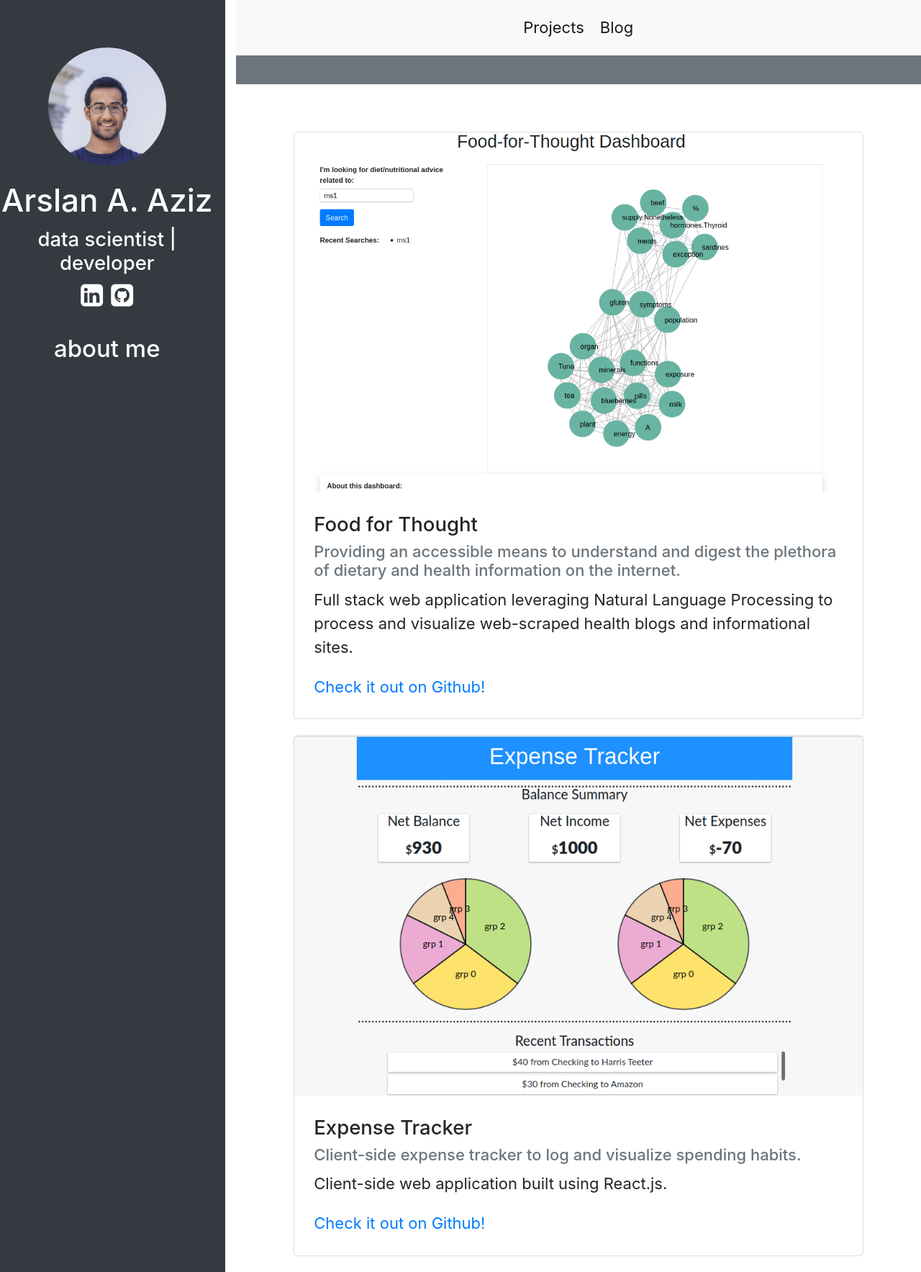
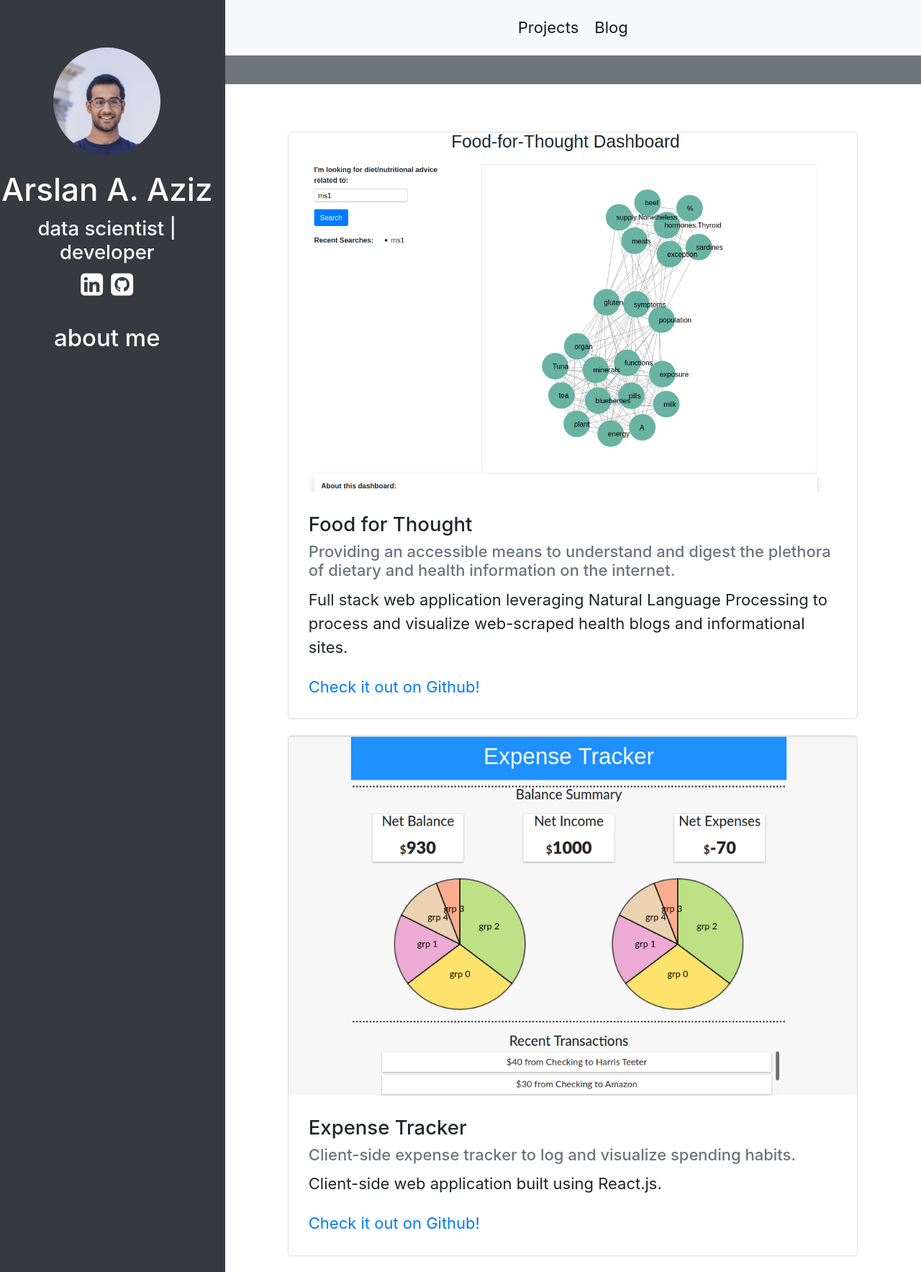
Before and after one commit to arslan-aziz/arslan-aziz.github.io, a Jekyll site: the page built from index.html, in a window 1280 px wide. Shown: the whole page at 72% size. Built offline with Jekyll 4.4.1, drawn with Linux system fonts in a browser that asks for light colours.

Commit message:
remove left padding on content column

```diff
--- a/_layouts/default.html
+++ b/_layouts/default.html
@@ -24,12 +24,12 @@
   <body>
     <div class="container-fluid px-lg-0" style="height: 100vh; overflow-x: hidden;">
       <div class="row h-100 mx-lg-n0">
-        <div class="col-3 bg-dark text-white text-center px-lg-0">
+        <div class="col-3 bg-dark text-white text-center">
           <div class="mt-5">
             {% include sidebar.html %}
           </div>
         </div>
-        <div class="col-9">
+        <div class="col-9 pl-0">
           {% include navigation.html %}
           <hr style="border: 20px solid #6c757d; margin: 0px; background-color: #6c757d;">
           <div>
```
